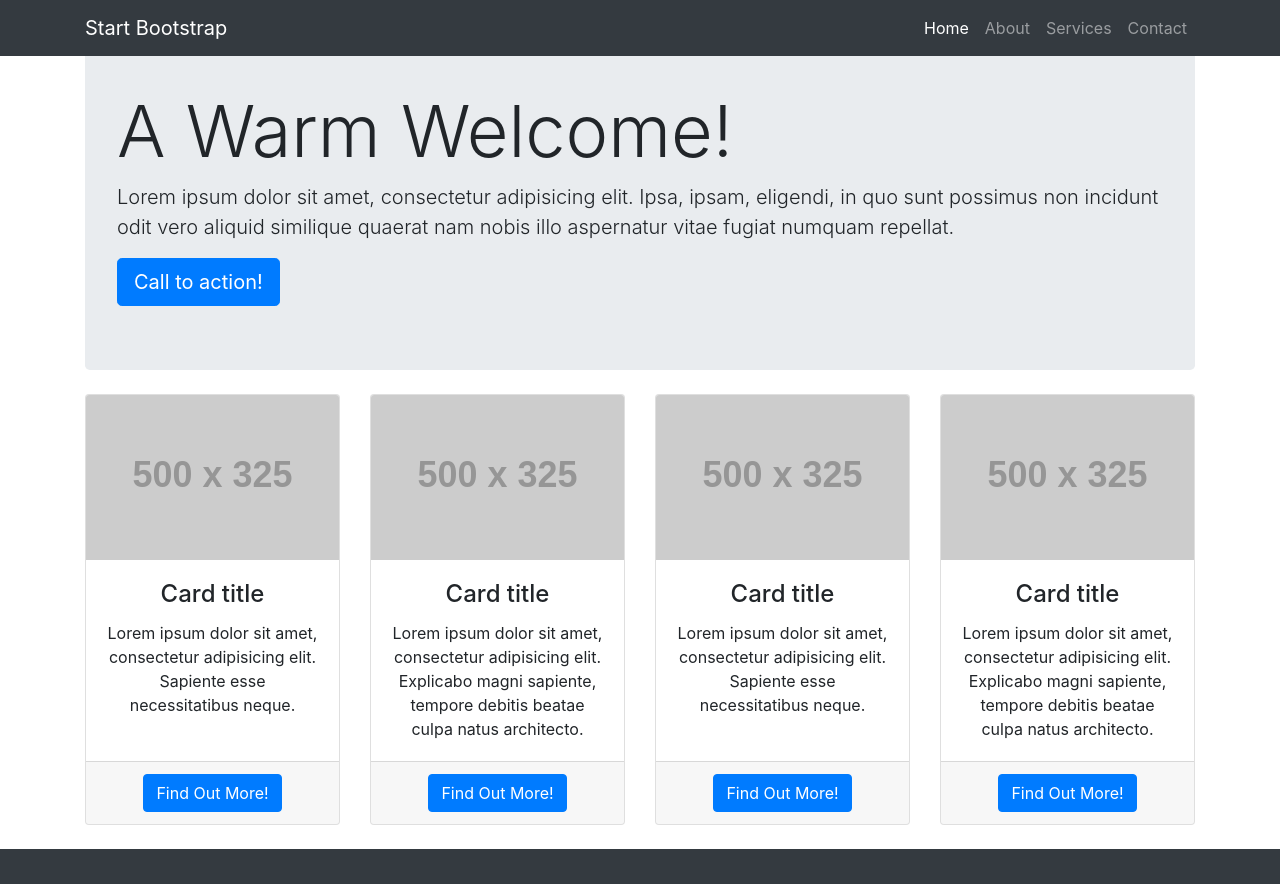
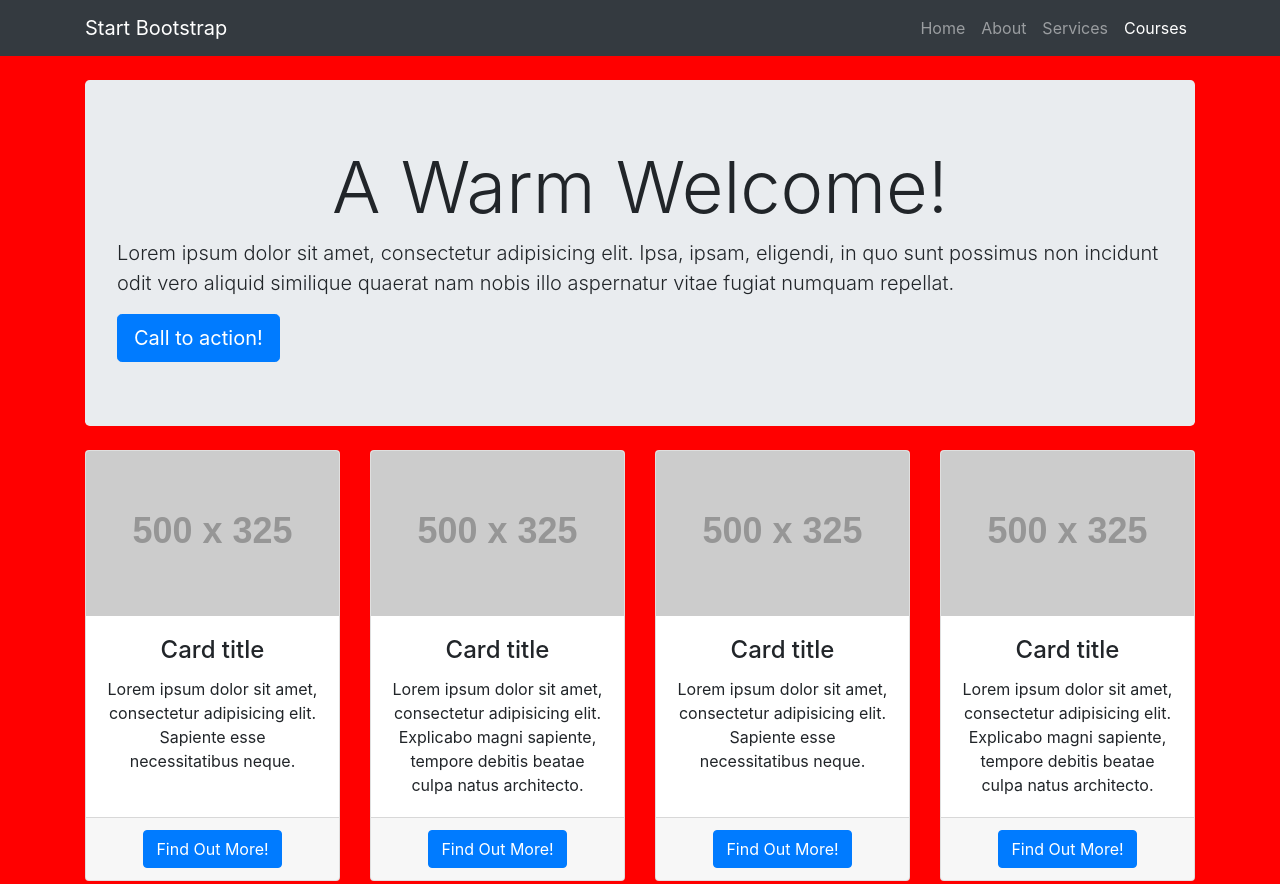
Before and after one commit to jhuntley97/CSS-403, a website: page class.html in a window 1280 px wide. Shown: the top 884 px of the page. Drawn offline with Linux system fonts and the light colour scheme; placeholder pictures from the web are drawn by us.

Commit message:
Update class.html

```diff
--- a/class.html
+++ b/class.html
@@ -9,13 +9,13 @@
   <meta name="author" content="">
 
     <!--JH - Update the title below-->
-  <title>Heroic Features - Start Bootstrap Template</title>
+  <title>Courses</title>
 
   <!-- Bootstrap core CSS -->
   <link href="vendor/bootstrap/css/bootstrap.min.css" rel="stylesheet">
 
   <!-- Custom styles for this template -->
-  <link href="css/heroic-features.css" rel="stylesheet">
+  <link href="css/blog-home.css" rel="stylesheet">
 
 </head>
 
@@ -31,7 +31,8 @@
       </button>
       <div class="collapse navbar-collapse" id="navbarResponsive">
         <ul class="navbar-nav ml-auto">
-          <li class="nav-item active">
+          <li class="nav-item">
+            <!--BG - Replace "#" with "index.html"-->
             <a class="nav-link" href="#">Home
               <span class="sr-only">(current)</span>
             </a>
@@ -43,9 +44,11 @@
               <!--JH - Change Services to Activities page and replace the # to activities.html-->
             <a class="nav-link" href="#">Services</a>
           </li>
-          <li class="nav-item">
+          <li class="nav-item active">
               <!--JH - Change Contact to Courses page and replace the # to class.html-->
-            <a class="nav-link" href="#">Contact</a>
+            <!--BG - Add "Active" class to link that sub-page currently is-->
+            <a class="nav-link" href="class.html">Courses
+            <span class="sr-only">(current)</a>
           </li>
         </ul>
       </div>
```
